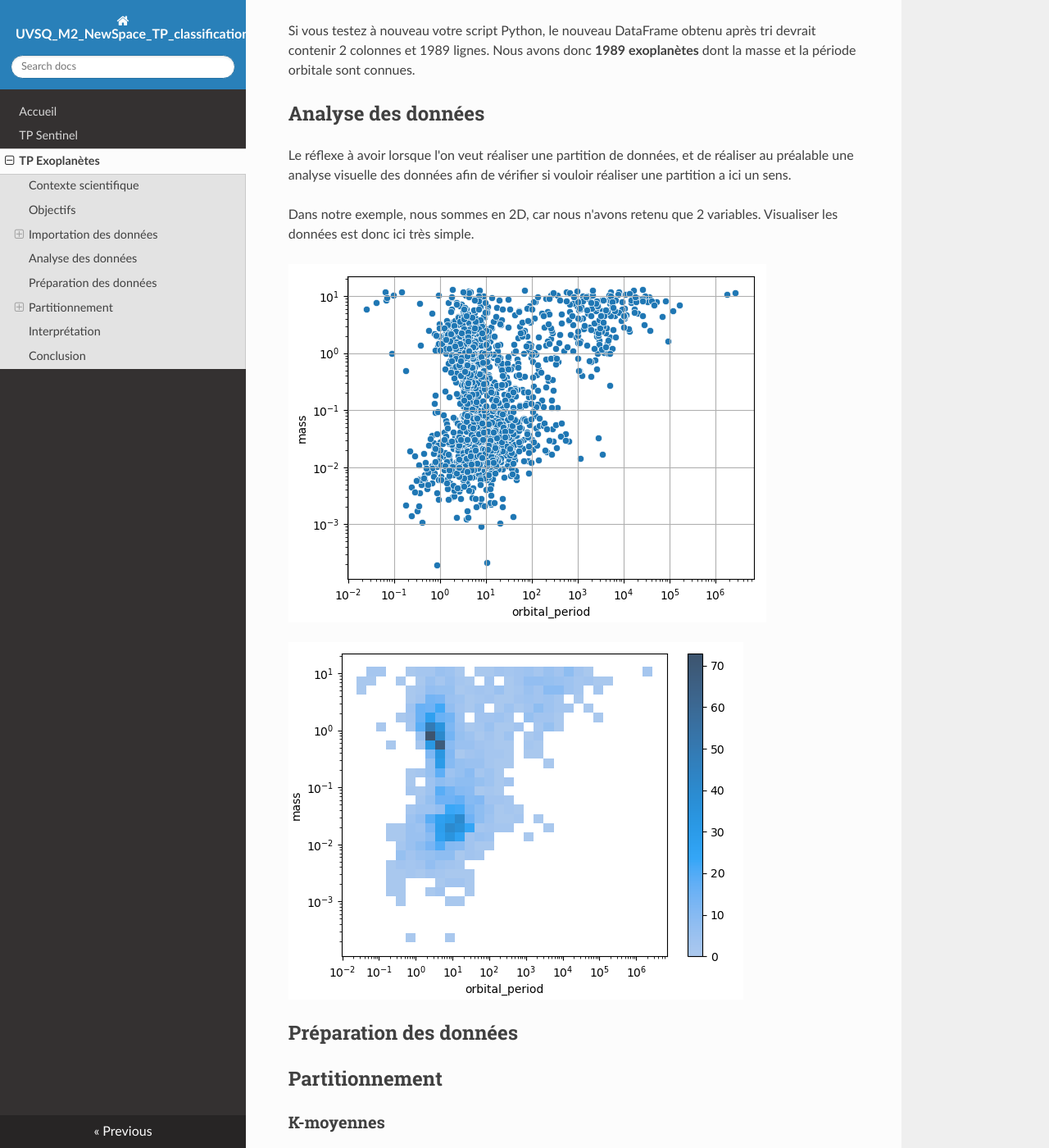
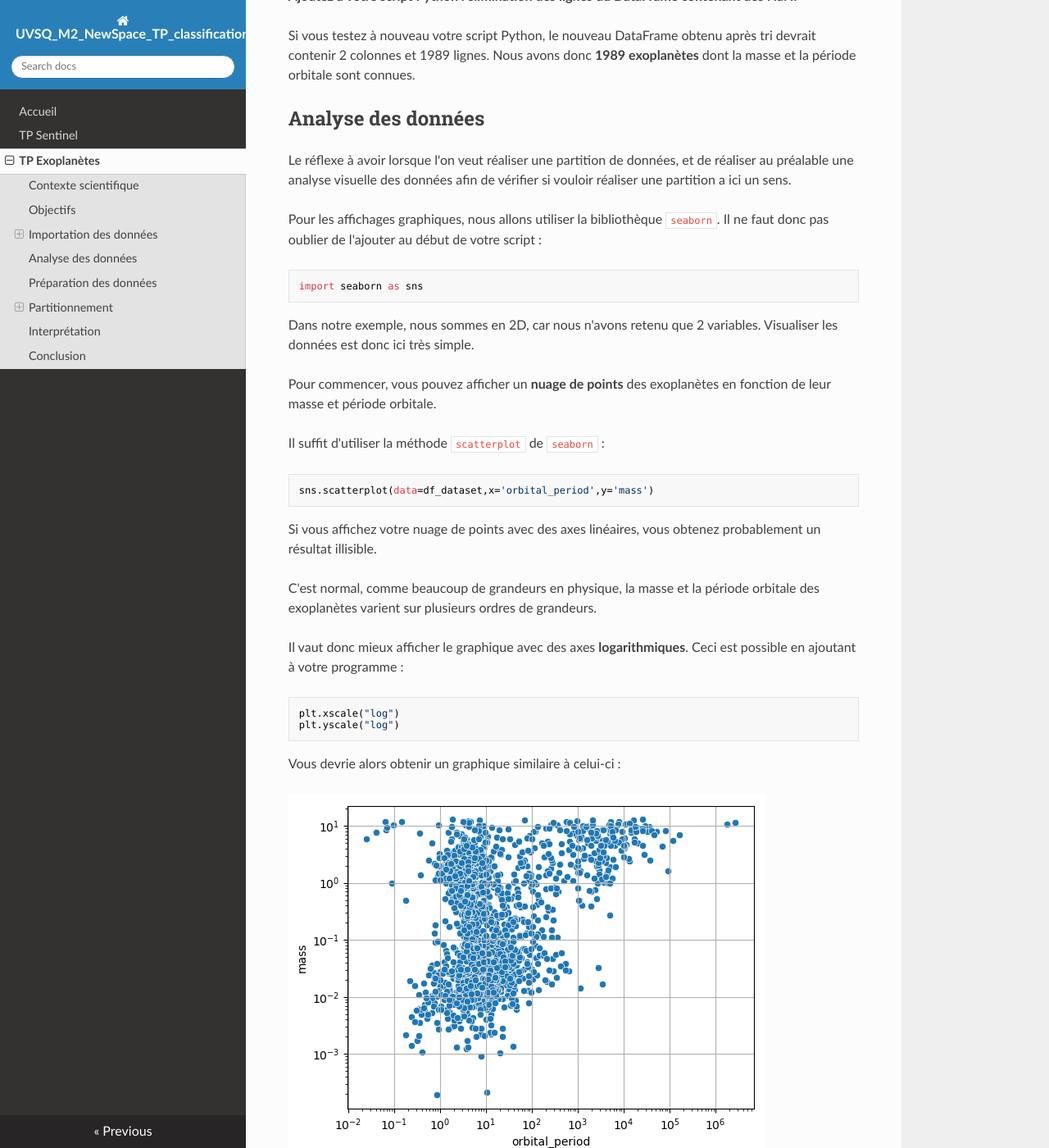
Before and after one commit to NicOudart/UVSQ_M2_NewSpace_TP_classification, an MkDocs documentation site: the page built from docs/TP_exoplanets.md, in a window 1280 px wide and 1400 px high, scrolled down 4073 px. Shown: the whole window at 82% size. Built offline with MkDocs 1.6.1, drawn with Linux system fonts in a browser that asks for light colours; nearby versions of some CDN libraries; some of the changed text lies outside the part shown.

```diff
--- a/docs/TP_exoplanets.md
+++ b/docs/TP_exoplanets.md
@@ -34,7 +34,7 @@
 
 Ce script Python devra :
 
-* Importer les données du fichier CSV sous la forme d'un "DataFrame" Pandas.
+* Importer les données du fichier CSV sous la forme d'un "DataFrame" `pandas`.
 
 * Appliquer une transformation de mise à l'échelle aux données.
 
@@ -44,8 +44,8 @@
 
 * Analyser les caractéristiques des différentes classes afin de les labéliser.
 
-Votre script se basera sur la bibliothèque Python "**Scikit-Learn**", qui propose de nombreuses méthodes de Machine-Learning.
-Nous utiliserons également la bibliothèque "Pandas" pour l'importation et la manipulation des données.
+Votre script se basera sur la bibliothèque Python `Scikit-Learn`, qui propose de nombreuses méthodes de Machine-Learning.
+Nous utiliserons également la bibliothèque `pandas` pour la manipulation des données, et la bibliothèque `seaborn` pour les affichages graphiques.
 
 |Nota Bene|
 |:-|
@@ -95,11 +95,11 @@
 
 Vous pouvez ouvrir dans un éditeur de texte notre fichier CSV extrait de exoplanet.eu, pour essayer d'en comprendre le contenu.
 
-Il peut être importé par la plupart des logiciels tableurs (Excel, OpenOffice Calc), et sous Python avec la bibliothèque **Pandas**.
+Il peut être importé par la plupart des logiciels tableurs (Excel, OpenOffice Calc), et sous Python avec la bibliothèque `pandas`.
 
 ### Importation avec Pandas
 
-Pour importer un tableau sous Python à partir d'un fichier CSV, nous allons utiliser la bibliothèque **Pandas**.
+Pour importer un tableau sous Python à partir d'un fichier CSV, nous allons utiliser la bibliothèque `pandas`.
 
 Il ne faudra donc pas oublier d'importer `pandas` en début de script :
 
@@ -158,8 +158,37 @@
 
 Le réflexe à avoir lorsque l'on veut réaliser une partition de données, et de réaliser au préalable une analyse visuelle des données afin de vérifier si vouloir réaliser une partition a ici un sens.
 
+Pour les affichages graphiques, nous allons utiliser la bibliothèque `seaborn`.
+Il ne faut donc pas oublier de l'ajouter au début de votre script :
+
+~~~
+import seaborn as sns
+~~~
+
 Dans notre exemple, nous sommes en 2D, car nous n'avons retenu que 2 variables.
 Visualiser les données est donc ici très simple.
+
+Pour commencer, vous pouvez afficher un **nuage de points** des exoplanètes en fonction de leur masse et période orbitale.
+
+Il suffit d'utiliser la méthode `scatterplot` de `seaborn` :
+
+~~~
+sns.scatterplot(data=df_dataset,x='orbital_period',y='mass')
+~~~
+
+Si vous affichez votre nuage de points avec des axes linéaires, vous obtenez probablement un résultat illisible.
+
+C'est normal, comme beaucoup de grandeurs en physique, la masse et la période orbitale des exoplanètes varient sur plusieurs ordres de grandeurs.
+
+Il vaut donc mieux afficher le graphique avec des axes **logarithmiques**.
+Ceci est possible en ajoutant à votre programme :
+
+~~~
+plt.xscale("log")
+plt.yscale("log")
+~~~
+
+Vous devrie alors obtenir un graphique similaire à celui-ci :
 
 ![Nuage de points](img/Exoplanets_scatter_points.png)
 
```
